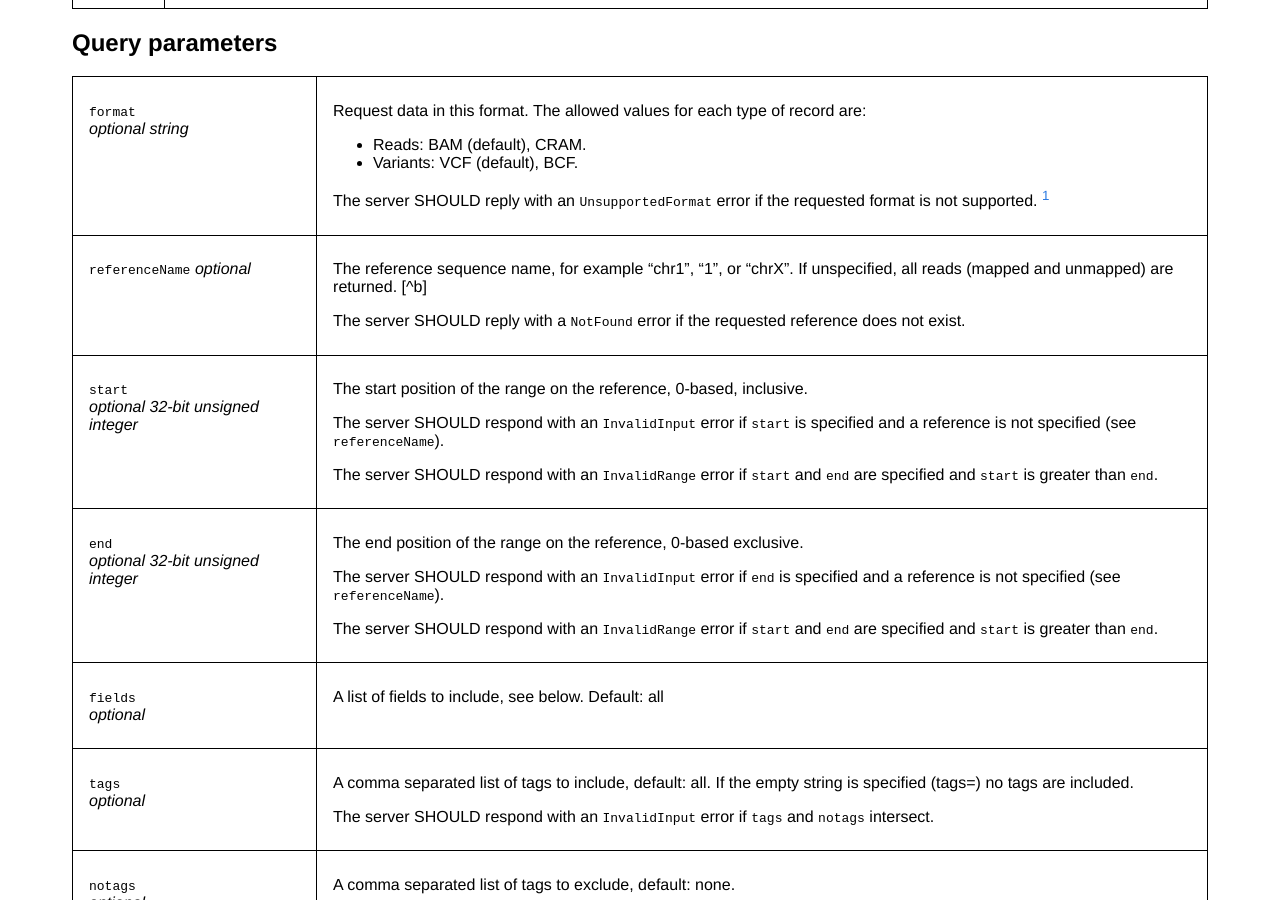
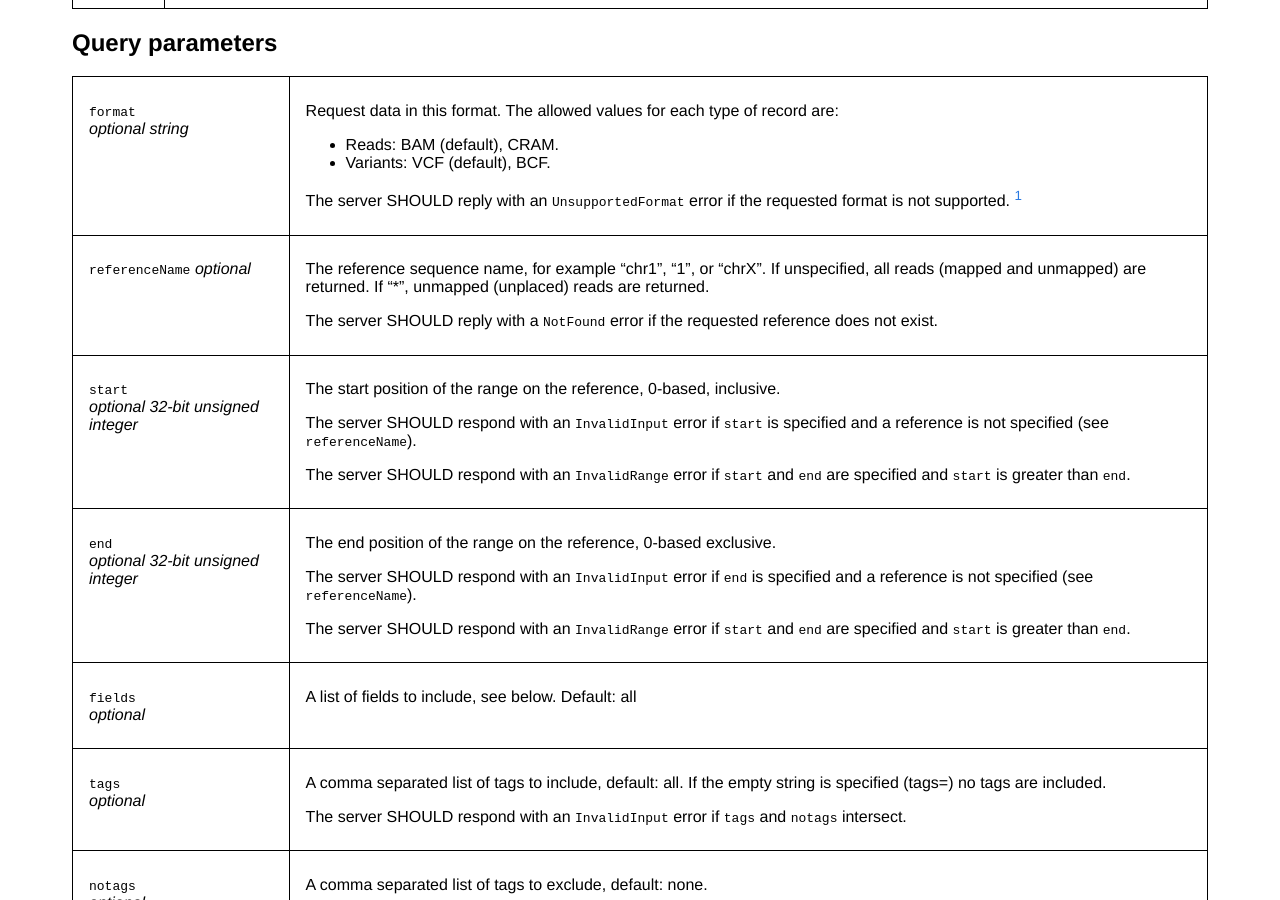
Before and after one commit to samtools/hts-specs, a Jekyll site: the page built from htsget.md, in a window 1280 px wide and 900 px high, scrolled down 2768 px. Built offline with Jekyll 4.4.1, drawn with Linux system fonts in a browser that asks for light colours; part of the change alters nothing that is shown; some of the changed text lies outside the part shown.

Commit message:
htsget: specify how to request unmapped (unplaced) reads

```diff
--- a/htsget.md
+++ b/htsget.md
@@ -4,7 +4,7 @@ title: htsget protocol
 suppress_footer: true
 ---
 
-# Htsget retrieval API spec v1.1.0
+# Htsget retrieval API spec v1.1.1
 
 # Design principles
 
@@ -165,7 +165,7 @@ The server SHOULD reply with an `UnsupportedFormat` error if the requested forma
 `referenceName`
 _optional_
 </td><td>
-The reference sequence name, for example "chr1", "1", or "chrX". If unspecified, all reads (mapped and unmapped) are returned. [^b]
+The reference sequence name, for example "chr1", "1", or "chrX". If unspecified, all reads (mapped and unmapped) are returned. If "*", unmapped (unplaced) reads are returned.
 
 The server SHOULD reply with a `NotFound` error if the requested reference does not exist.
 </td></tr>
@@ -379,8 +379,7 @@ The data block URL and headers might contain embedded authentication tokens; the
 2. allow clients to provide a suggested data block size to the server
 3. consider adding other data types (e.g. variants)
 4. add POST support (if and when request sizes get large)
-5. [mlin] add a way to request all unmapped reads (e.g. by passing `*` for `referenceName`)
-6. [dglazer] add a way to request reads in GA4GH binary format [^d] (e.g. fmt=proto)
+5. [dglazer] add a way to request reads in GA4GH binary format [^d] (e.g. fmt=proto)
 
 ## Existing clarification suggestions
 
```
